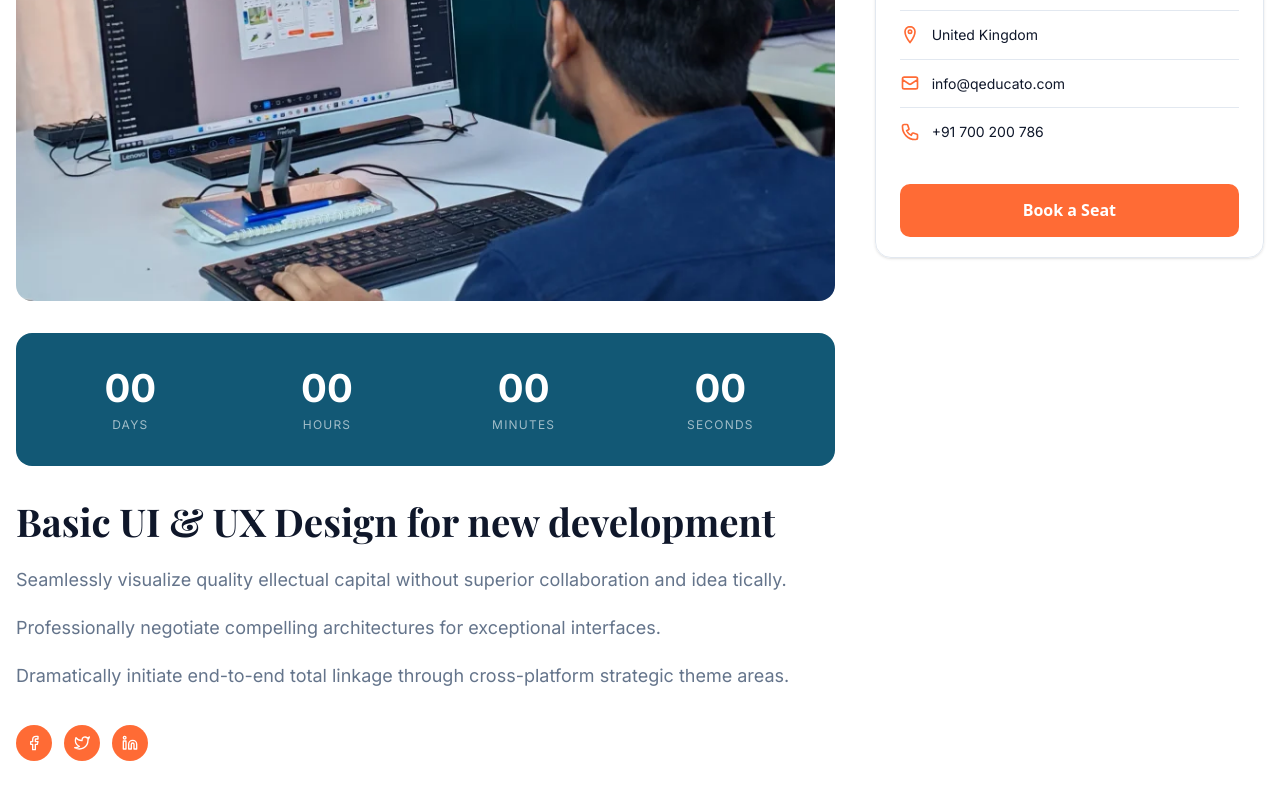
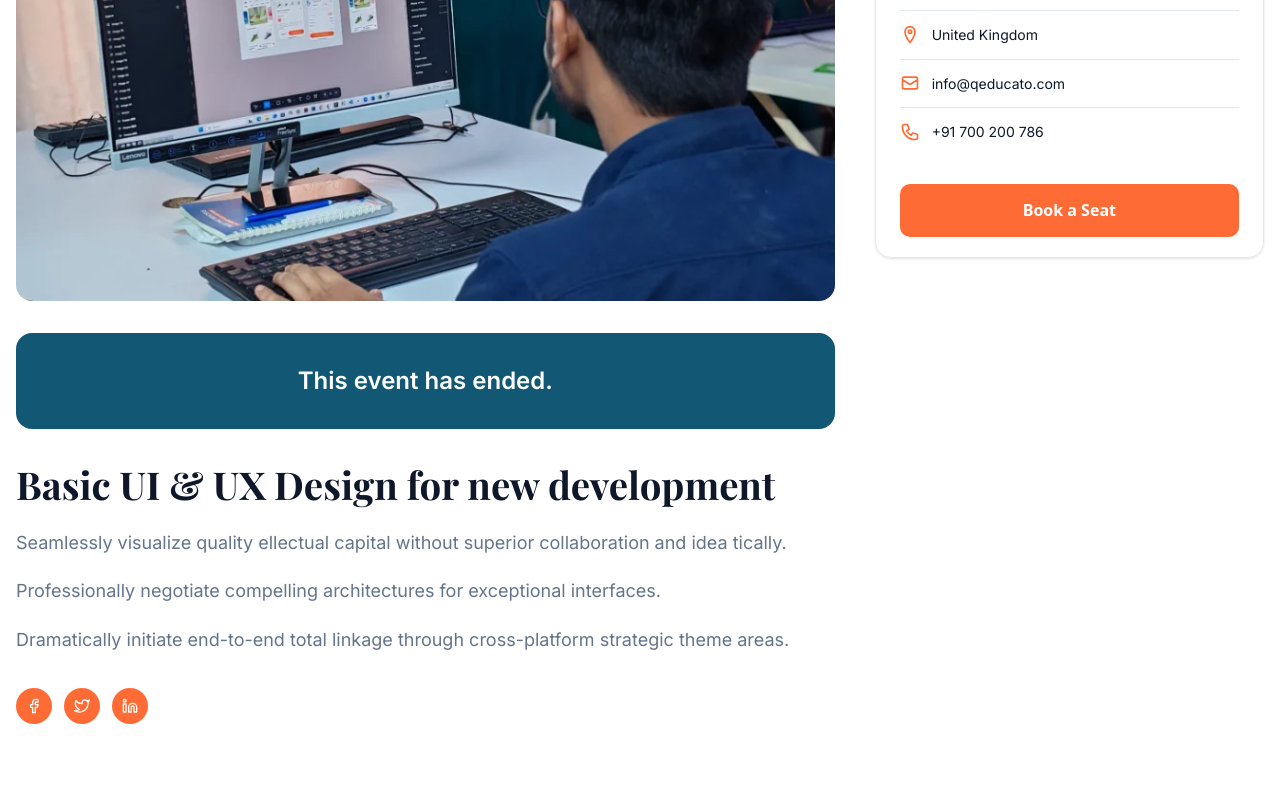
Before and after one commit to almahmud-dev/qeducato-platform, a Next.js app: page /events/basic-ui-ux-design-new-development in a window 1280 px wide. Shown: the part 873-1673 px from the top of the page. Built offline with nearby package versions, Linux system fonts and the light colour scheme; a web font is replaced by a local one.

Commit message:
events some modify

```diff
--- a/src/components/events/eventDetails/EventDetailsContent.jsx
+++ b/src/components/events/eventDetails/EventDetailsContent.jsx
@@ -8,22 +8,17 @@ import { useEffect, useState } from "react";
 
 // --- Countdown Timer ---
 function CountdownTimer({ eventDate }) {
-  const [timeLeft, setTimeLeft] = useState({
-    days: 0,
-    hours: 0,
-    minutes: 0,
-    seconds: 0,
-  });
+  const [timeLeft, setTimeLeft] = useState(null);
+  const [ended, setEnded] = useState(false);
 
   useEffect(() => {
-    // eventDate string theke target banano — e.g. "20 March, 2023"
     const target = new Date(eventDate).getTime();
 
     const tick = () => {
-      const now = Date.now();
-      const diff = target - now;
+      const diff = target - Date.now();
 
       if (diff <= 0) {
+        setEnded(true);
         setTimeLeft({ days: 0, hours: 0, minutes: 0, seconds: 0 });
         return;
       }
@@ -41,6 +36,9 @@ function CountdownTimer({ eventDate }) {
     return () => clearInterval(id);
   }, [eventDate]);
 
+  // Hydration er age null thake — flicker avoid
+  if (timeLeft === null) return null;
+
   const units = [
     { label: "Days", value: timeLeft.days },
     { label: "Hours", value: timeLeft.hours },
@@ -49,43 +47,56 @@ function CountdownTimer({ eventDate }) {
   ];
 
   return (
-    <div className="bg-[var(--secondary)] rounded-[var(--radius-md)] px-6 py-8 grid grid-cols-4 gap-4 text-center my-8">
+    <div
+      role="timer"
+      aria-label={ended ? "Event has ended" : "Time remaining until event"}
+      className="bg-[var(--secondary)] rounded-[var(--radius-md)] px-6 py-8 my-8"
+    >
+      {ended ? (
+        <p className="headingFive text-white text-center">This event has ended.</p>
+      ) : (
+        <div className="grid grid-cols-4 gap-4 text-center">
           {units.map(({ label, value }) => (
             <div key={label}>
-          <p className="headingThree text-white font-bold leading-none">
+              <p aria-live="polite" className="headingThree text-white font-bold leading-none">
                 {String(value).padStart(2, "0")}
               </p>
-          <p className="caption text-white/60 uppercase tracking-widest mt-1">{label}</p>
+              <p className="caption text-white/60 uppercase tracking-widest mt-1" aria-hidden="true">
+                {label}
+              </p>
             </div>
           ))}
+        </div>
+      )}
     </div>
   );
 }
 
 // --- Sidebar meta row ---
-function SidebarRow({ icon, value }) {
+function SidebarRow({ icon, value, href }) {
   return (
     <div className="flex items-center gap-3 py-3 border-b border-[var(--border)] last:border-0">
-      <span className="text-[var(--primary)] shrink-0">{icon}</span>
+      <span className="text-[var(--primary)] shrink-0" aria-hidden="true">
+        {icon}
+      </span>
+      {href ? (
+        <a
+          href={href}
+          className="PeraThree text-[var(--foreground)] hover:text-[var(--primary)] transition-colors duration-200 break-all"
+        >
+          {value}
+        </a>
+      ) : (
         <span className="PeraThree text-[var(--foreground)]">{value}</span>
+      )}
     </div>
   );
 }
 
 // --- Main component ---
 export default function EventDetailsContent({ event }) {
-  const {
-    title,
-    date,
-    time,
-    location,
-    image,
-    email,
-    phone,
-    description,
-  } = event;
+  const { title, date, time, location, image, email, phone, description } = event;
 
-  // Social links — static for now, data e add korte parbe later
   const socials = [
     {
       href: "#",
@@ -118,6 +129,8 @@ export default function EventDetailsContent({ event }) {
                 src={image || "/images/events/placeholder.jpg"}
                 alt={title}
                 fill
+                sizes="(max-width: 1024px) 100vw, 66vw"
+                priority
                 className="object-cover"
               />
             </div>
@@ -135,19 +148,19 @@ export default function EventDetailsContent({ event }) {
                 .split("\n")
                 .filter((p) => p.trim())
                 .map((para, i) => (
-                  <p key={i} className="PeraOne text-[var(--muted)]">
+                  <p key={`para-${i}`} className="PeraOne text-[var(--muted)]">
                     {para.trim()}
                   </p>
                 ))}
             </div>
 
             {/* Social icons */}
-            <div className="flex items-center gap-3 mt-8">
+            <div className="flex items-center gap-3 mt-8" aria-label="Share on social media">
               {socials.map(({ href, label, path }) => (
                 <a
                   key={label}
                   href={href}
-                  aria-label={label}
+                  aria-label={`Share on ${label}`}
                   className="w-9 h-9 rounded-full bg-[var(--primary)] hover:bg-[var(--primary-hover)] flex items-center justify-center transition-colors duration-200"
                 >
                   <svg
@@ -156,6 +169,7 @@ export default function EventDetailsContent({ event }) {
                     stroke="currentColor"
                     strokeWidth="2"
                     viewBox="0 0 24 24"
+                    aria-hidden="true"
                   >
                     <path strokeLinecap="round" strokeLinejoin="round" d={path} />
                   </svg>
@@ -177,55 +191,38 @@ export default function EventDetailsContent({ event }) {
               <div className="bg-[var(--background)] px-6 py-2">
                 <SidebarRow
                   value={time}
-                  icon={
-                    <svg className="w-5 h-5" fill="none" stroke="currentColor" strokeWidth="2" viewBox="0 0 24 24">
-                      <circle cx="12" cy="12" r="10" />
-                      <path strokeLinecap="round" d="M12 6v6l4 2" />
-                    </svg>
-                  }
+                  icon={<svg className="w-5 h-5" fill="none" stroke="currentColor" strokeWidth="2" viewBox="0 0 24 24"><circle cx="12" cy="12" r="10" /><path strokeLinecap="round" d="M12 6v6l4 2" /></svg>}
                 />
                 <SidebarRow
                   value={date}
-                  icon={
-                    <svg className="w-5 h-5" fill="none" stroke="currentColor" strokeWidth="2" viewBox="0 0 24 24">
-                      <path strokeLinecap="round" strokeLinejoin="round" d="M8 7V3m8 4V3m-9 8h10M5 21h14a2 2 0 002-2V7a2 2 0 00-2-2H5a2 2 0 00-2 2v12a2 2 0 002 2z" />
-                    </svg>
-                  }
+                  icon={<svg className="w-5 h-5" fill="none" stroke="currentColor" strokeWidth="2" viewBox="0 0 24 24"><path strokeLinecap="round" strokeLinejoin="round" d="M8 7V3m8 4V3m-9 8h10M5 21h14a2 2 0 002-2V7a2 2 0 00-2-2H5a2 2 0 00-2 2v12a2 2 0 002 2z" /></svg>}
                 />
                 <SidebarRow
                   value={location}
-                  icon={
-                    <svg className="w-5 h-5" fill="none" stroke="currentColor" strokeWidth="2" viewBox="0 0 24 24">
-                      <path strokeLinecap="round" strokeLinejoin="round" d="M12 2C8.686 2 6 4.686 6 8c0 5.25 6 13 6 13s6-7.75 6-13c0-3.314-2.686-6-6-6z" />
-                      <circle cx="12" cy="8" r="2" />
-                    </svg>
-                  }
+                  icon={<svg className="w-5 h-5" fill="none" stroke="currentColor" strokeWidth="2" viewBox="0 0 24 24"><path strokeLinecap="round" strokeLinejoin="round" d="M12 2C8.686 2 6 4.686 6 8c0 5.25 6 13 6 13s6-7.75 6-13c0-3.314-2.686-6-6-6z" /><circle cx="12" cy="8" r="2" /></svg>}
                 />
                 {email && (
                   <SidebarRow
                     value={email}
-                    icon={
-                      <svg className="w-5 h-5" fill="none" stroke="currentColor" strokeWidth="2" viewBox="0 0 24 24">
-                        <path strokeLinecap="round" strokeLinejoin="round" d="M3 8l7.89 5.26a2 2 0 002.22 0L21 8M5 19h14a2 2 0 002-2V7a2 2 0 00-2-2H5a2 2 0 00-2 2v10a2 2 0 002 2z" />
-                      </svg>
-                    }
+                    href={`mailto:${email}`}
+                    icon={<svg className="w-5 h-5" fill="none" stroke="currentColor" strokeWidth="2" viewBox="0 0 24 24"><path strokeLinecap="round" strokeLinejoin="round" d="M3 8l7.89 5.26a2 2 0 002.22 0L21 8M5 19h14a2 2 0 002-2V7a2 2 0 00-2-2H5a2 2 0 00-2 2v10a2 2 0 002 2z" /></svg>}
                   />
                 )}
                 {phone && (
                   <SidebarRow
                     value={phone}
-                    icon={
-                      <svg className="w-5 h-5" fill="none" stroke="currentColor" strokeWidth="2" viewBox="0 0 24 24">
-                        <path strokeLinecap="round" strokeLinejoin="round" d="M3 5a2 2 0 012-2h3.28a1 1 0 01.948.684l1.498 4.493a1 1 0 01-.502 1.21l-2.257 1.13a11.042 11.042 0 005.516 5.516l1.13-2.257a1 1 0 011.21-.502l4.493 1.498a1 1 0 01.684.949V19a2 2 0 01-2 2h-1C9.716 21 3 14.284 3 6V5z" />
-                      </svg>
-                    }
+                    href={`tel:${phone}`}
+                    icon={<svg className="w-5 h-5" fill="none" stroke="currentColor" strokeWidth="2" viewBox="0 0 24 24"><path strokeLinecap="round" strokeLinejoin="round" d="M3 5a2 2 0 012-2h3.28a1 1 0 01.948.684l1.498 4.493a1 1 0 01-.502 1.21l-2.257 1.13a11.042 11.042 0 005.516 5.516l1.13-2.257a1 1 0 011.21-.502l4.493 1.498a1 1 0 01.684.949V19a2 2 0 01-2 2h-1C9.716 21 3 14.284 3 6V5z" /></svg>}
                   />
                 )}
               </div>
 
               {/* Register button */}
               <div className="px-6 py-5">
-                <button className="w-full bg-[var(--primary)] hover:bg-[var(--primary-hover)] text-white py-3 px-6 rounded-[var(--radius-sm)] PeraTwo font-semibold transition-colors duration-200">
+                <button
+                  type="button"
+                  className="w-full bg-[var(--primary)] hover:bg-[var(--primary-hover)] text-white py-3 px-6 rounded-[var(--radius-sm)] PeraTwo font-semibold transition-colors duration-200"
+                >
                   Book a Seat
                 </button>
               </div>
```
Also changed, not shown: src/components/events/EventCard.jsx (+20 -12 lines). Lines whose indentation alone changed are shown as unchanged.
